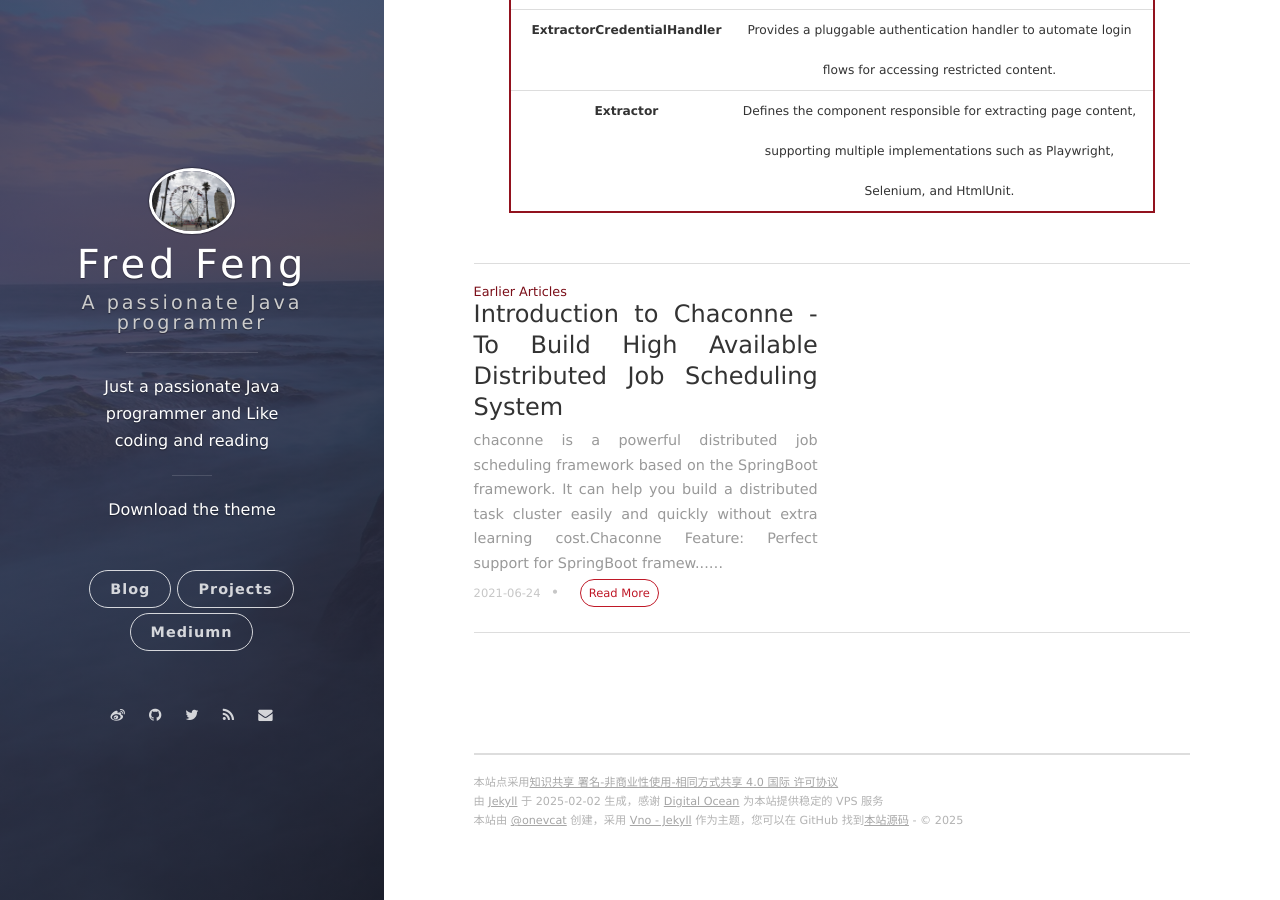
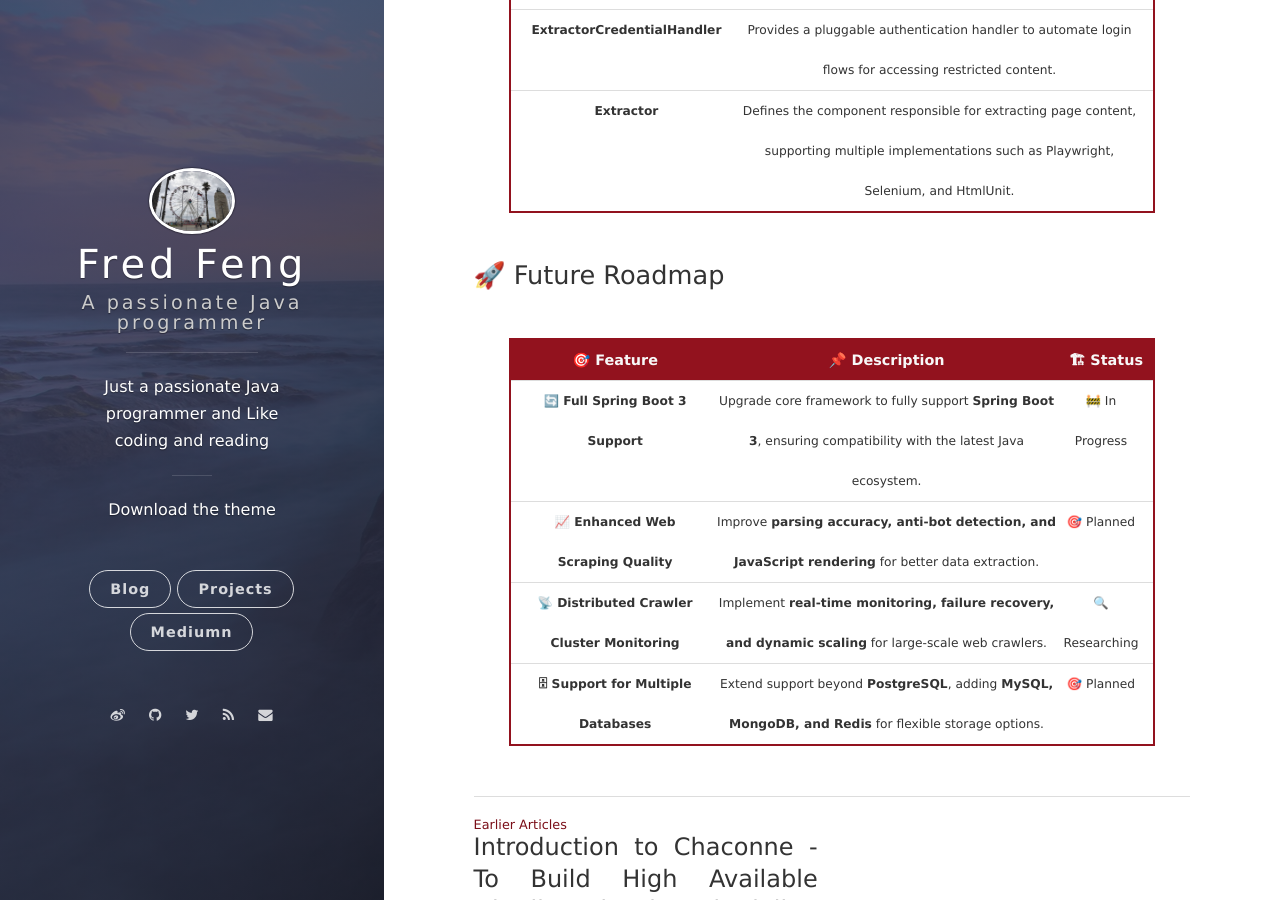
Before and after one commit to paganini2008/paganini2008.github.io, a Jekyll site: the page built from _posts/2021-07-01-Introduction to Greenfinger - High Performance Distributed Web Crawling Framework.md, in a window 1280 px wide and 900 px high, scrolled down 12412 px. Built offline with Jekyll 4.4.1, drawn with Linux system fonts in a browser that asks for light colours; nearby versions of some CDN libraries; comment, search, counter and statistics services are not loaded.

Commit message:
Update code

```diff
--- a/_posts/2021-07-01-Introduction to Greenfinger - High Performance Distributed Web Crawling Framework.md
+++ b/_posts/2021-07-01-Introduction to Greenfinger - High Performance Distributed Web Crawling Framework.md
@@ -247,3 +247,14 @@ public class GreenFingerServerConsoleMain {
 | **UrlPathAcceptor**            | Defines a custom business logic filter for URL acceptance, allowing precise control over which URLs are processed. |
 | **ExtractorCredentialHandler** | Provides a pluggable authentication handler to automate login flows for accessing restricted content. |
 | **Extractor**                  | Defines the component responsible for extracting page content, supporting multiple implementations such as Playwright, Selenium, and HtmlUnit. |
+
+
+
+### 🚀 Future Roadmap
+
+| 🎯 Feature                                    | 📌 Description                                                | 🏗 Status      |
+| -------------------------------------------- | ------------------------------------------------------------ | ------------- |
+| **🔄 Full Spring Boot 3 Support**             | Upgrade core framework to fully support **Spring Boot 3**, ensuring compatibility with the latest Java ecosystem. | 🚧 In Progress |
+| **📈 Enhanced Web Scraping Quality**          | Improve **parsing accuracy, anti-bot detection, and JavaScript rendering** for better data extraction. | 🎯 Planned     |
+| **📡 Distributed Crawler Cluster Monitoring** | Implement **real-time monitoring, failure recovery, and dynamic scaling** for large-scale web crawlers. | 🔍 Researching |
+| **🗄 Support for Multiple Databases**         | Extend support beyond **PostgreSQL**, adding **MySQL, MongoDB, and Redis** for flexible storage options. | 🎯 Planned     |
```
